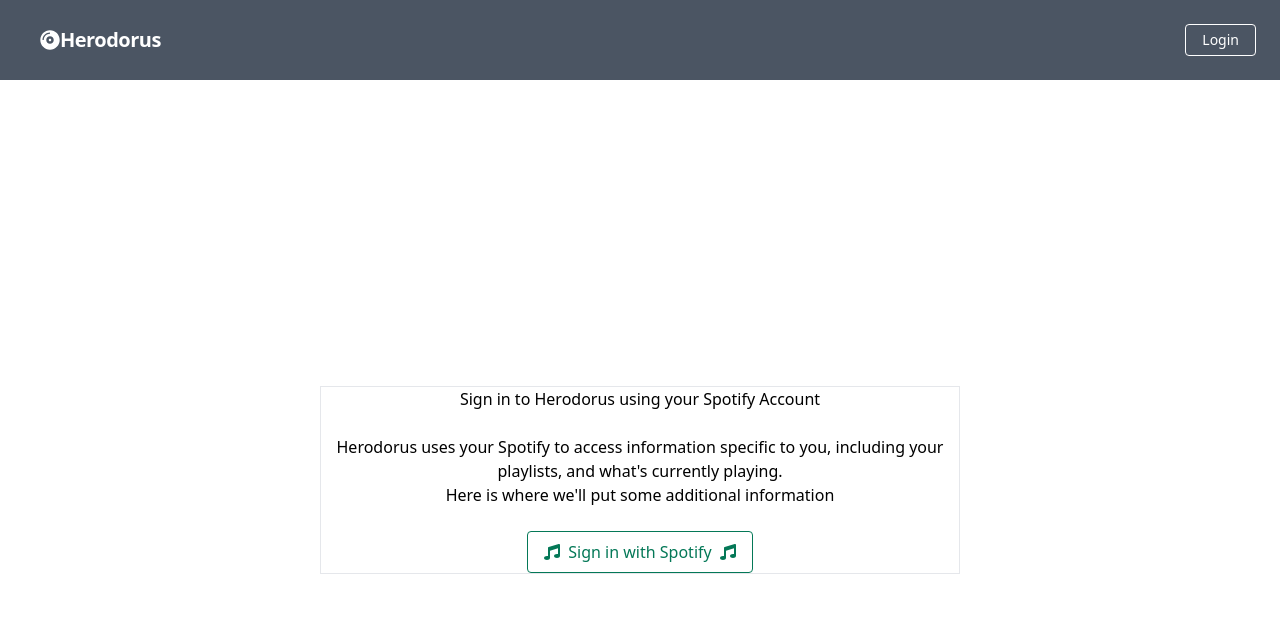
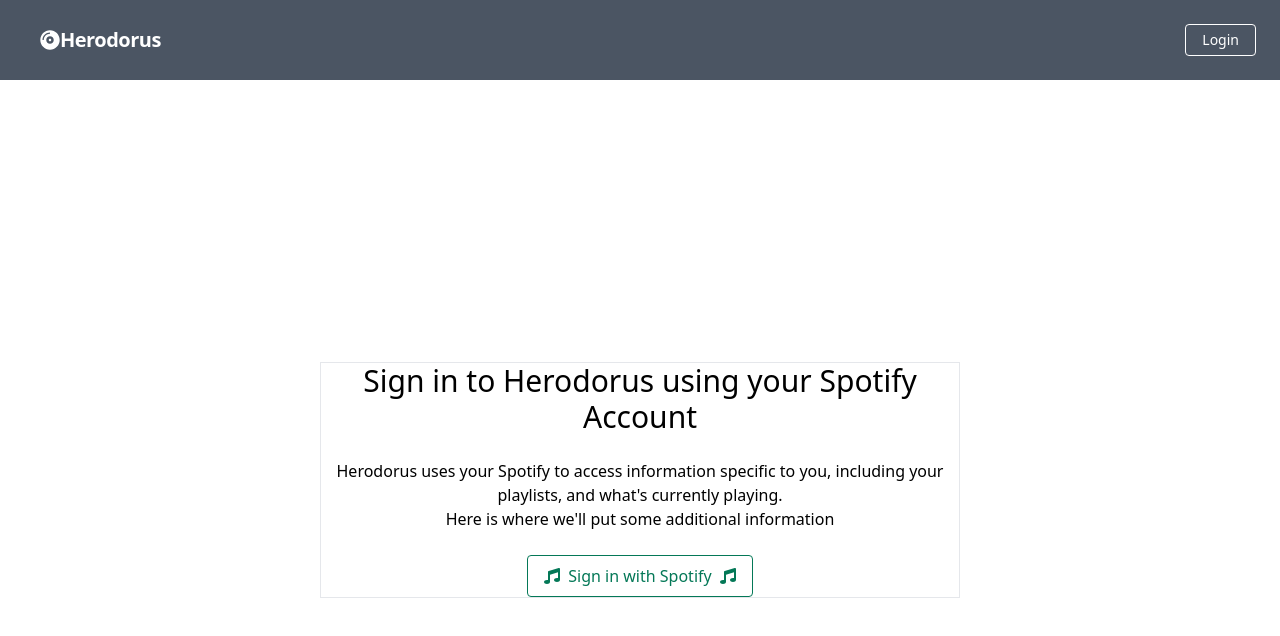
Before and after one commit to CapnSammeh/Herodorus, a React app in the folder frontend/: page /login in a window 1280 px wide. Shown: the top 636 px of the page. Built offline with nearby package versions, Linux system fonts and the light colour scheme.

Commit message:
feat(frontend): :lipstick: updated the base h1 styling

```diff
--- a/frontend/src/styles/styles.css
+++ b/frontend/src/styles/styles.css
@@ -1,3 +1,9 @@
 @tailwind base;
 @tailwind components;
 @tailwind utilities;
+
+@layer base {
+    h1 {
+        @apply text-3xl text-black;
+    }
+}
```
